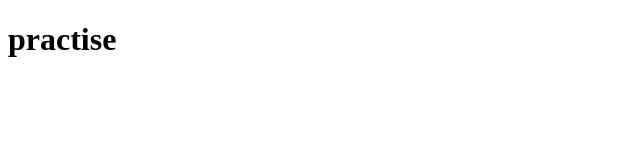
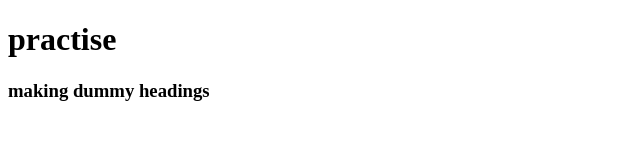
Before and after one commit to JunayedHassan/codes, a plain HTML site: page index.html in a window 1280 px wide. Shown: the whole page, without its empty margins (0-640 px from the left). Drawn offline with Linux system fonts and the light colour scheme.

Commit message:
learned github

```diff
--- a/index.html
+++ b/index.html
@@ -7,5 +7,6 @@
 </head>
 <body>
     <h1>practise</h1>
+    <h3>making dummy headings</h3>
 </body>
 </html>
```
